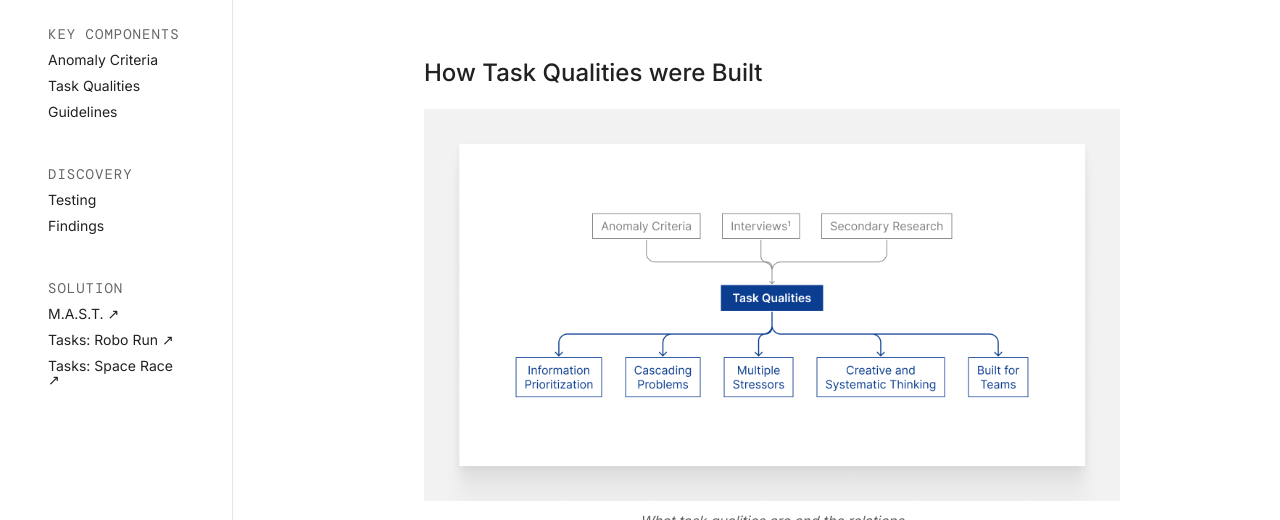
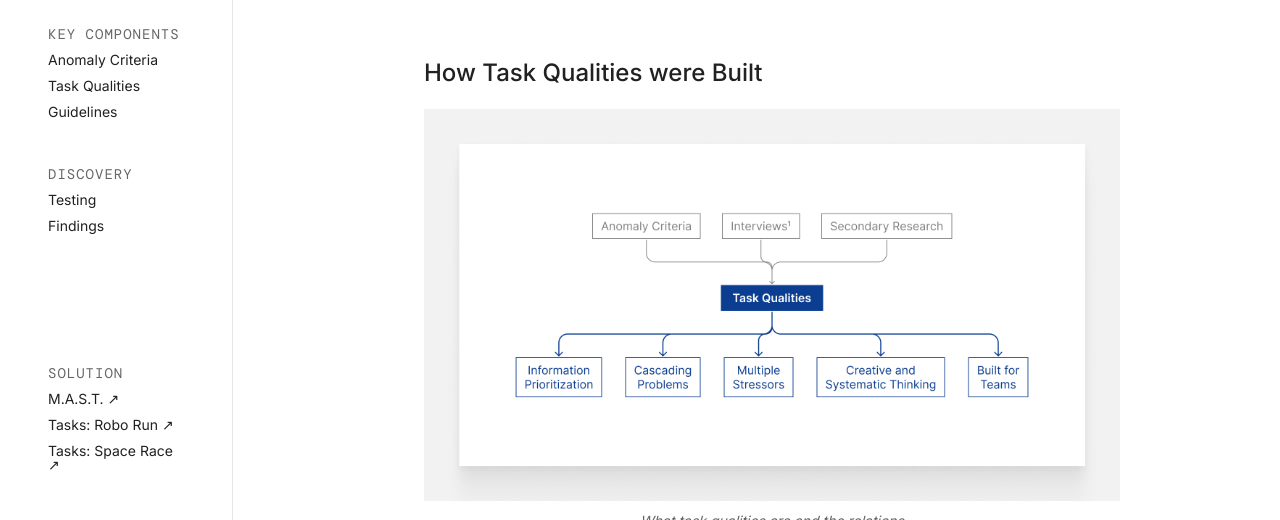
Before and after one commit to rocketgoboomboom/capstone-website, a plain HTML site: page research/task.html in a window 1280 px wide. Shown: the part 280-800 px from the top of the page. Drawn offline with nearby package versions, Linux system fonts and the light colour scheme; a web font is replaced by a local one.

Commit message:
update research sidebar solution at bottom

```diff
--- a/css/sidebar.css
+++ b/css/sidebar.css
@@ -27,7 +27,7 @@
   }
 }
 
-.sidebar > nav > a {
+.sidebar > nav a {
   display: block;
   width: 100%;
 }
@@ -37,7 +37,7 @@
   top: 65px;
   left: 0;
 
-  height: 100vh;
+  height: calc(100vh - 65px);
   width: 100%;
 
   border-right: solid #e6e6e6 1px;
@@ -49,8 +49,10 @@
   flex-direction: column;
   /* width: 100%; */
   /* max-width: 320px; */
-
+  box-sizing: border-box;
+  height: 100%;
   padding: 3rem 3rem 0 3rem;
+  justify-content: space-between;
 }
 
 .t-s-title {
--- a/research/task.html
+++ b/research/task.html
@@ -42,6 +42,7 @@
         <aside class="col-l-sidebar">
             <div class="c-stroke sidebar">
                 <nav>
+                    <div>
                         <h1 class="c-primary t-s-title mb-48">Research</h1>
 
                         <h6 class="c-secondary t-dm t-s-subtitle mb-12">context</h6>
@@ -57,10 +58,13 @@
                         <a class="c-primary t-s-body mb-12" href="testing.html">Testing</a>
                         <a class="c-primary t-s-body mb-48" href="insights.html">Findings</a>
 
+                    </div>
+                    <div>
                         <h6 class="c-secondary t-dm t-s-subtitle mb-12">solution</h6>
                         <a class="c-primary t-s-body mb-12" href="../solution/mast.html">M.A.S.T. ↗</a>
                         <a class="c-primary t-s-body mb-12" href="../solution/roborun.html">Tasks: Robo Run ↗</a>
                         <a class="c-primary t-s-body mb-48" href="../solution/spacerace.html">Tasks: Space Race ↗</a>
+                    </div>
                 </nav>
             </div>
         </aside>
```
Also changed, not shown: research/anomaly.html (+4 -0 lines), research/arrc.html (+4 -1 lines), research/background.html (+4 -0 lines), research/guidelines.html (+4 -2 lines), research/insights.html (+4 -1 lines), research/testing.html (+4 -1 lines). Lines whose indentation alone changed are shown as unchanged.
